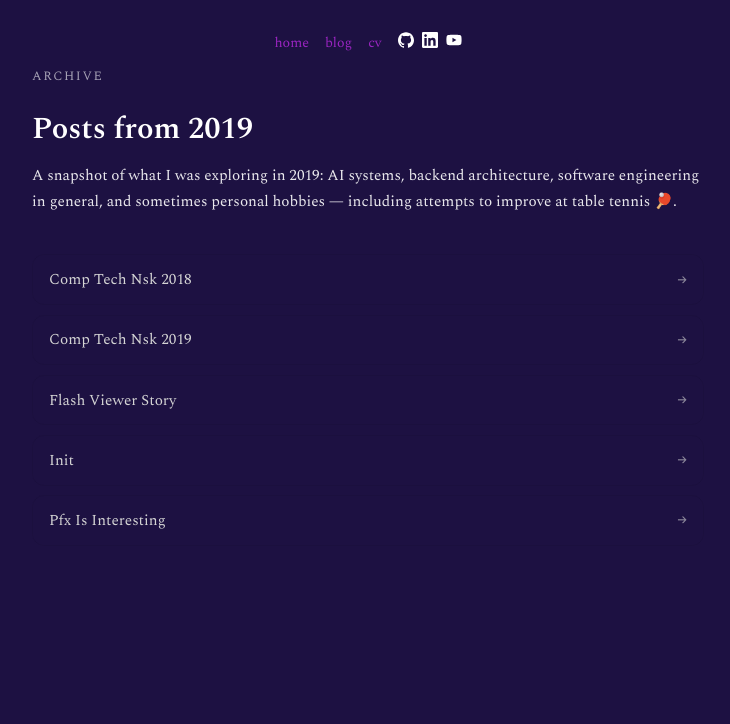
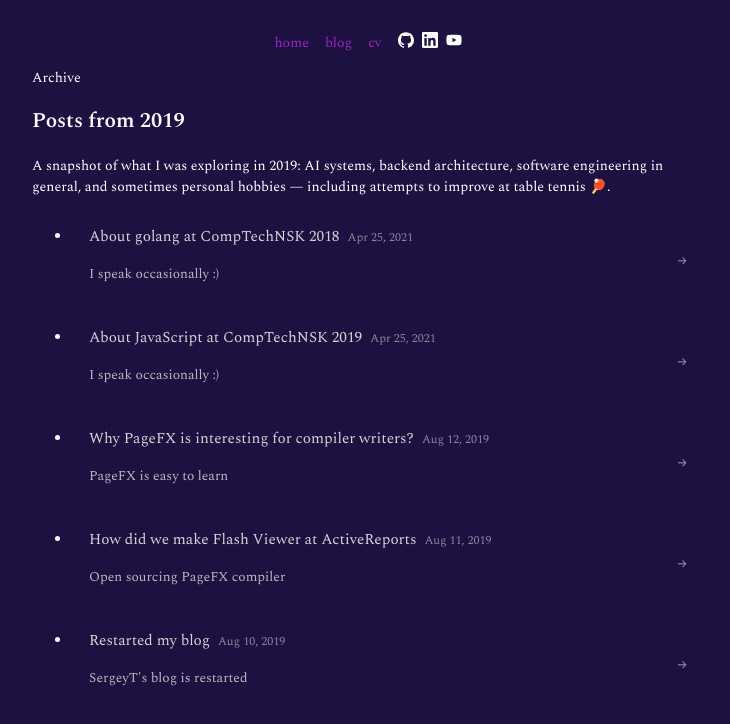
Before and after one commit to sergeyt/sergeyt-dev, a Next.js app: page /blog/2019 in a window 1280 px wide. Shown: the top 724 px of the page, without its empty margins (272-1002 px from the left). Built offline with nearby package versions, Linux system fonts and the light colour scheme.

Commit message:
feat: improve year layout

```diff
--- a/src/components/layout.tsx
+++ b/src/components/layout.tsx
@@ -25,10 +25,10 @@ export default function RootLayout({ title, children }) {
           >
             home
           </Link>
-          <Link href="./blog" target="_blank">
+          <Link href="/blog" target="_blank">
             blog
           </Link>
-          <Link href="./resume" target="_blank">
+          <Link href="/blog/self/resume" target="_blank">
             cv
           </Link>
         </div>
--- a/src/pages/blog/[year]/index.tsx
+++ b/src/pages/blog/[year]/index.tsx
@@ -1,19 +1,27 @@
 import fs from "fs";
 import path from "path";
 import Link from "next/link";
+import matter from "gray-matter";
 import Layout from "@/components/layout";
 import styles from "@/styles/BlogYear.module.css";
 
 export default function YearIndexPage({ year, files }) {
-  const sorted = [...files].sort((a, b) => a.localeCompare(b));
+  // files is now an array of { slug, title, spoiler?, date? }
+  const posts = [...files];
 
-  // Convert slug → readable title for display
-  const pretty = (slug: string) =>
-    slug.replace(/-/g, " ").replace(/\b\w/g, (c) => c.toUpperCase());
+  const formatDate = (date?: string) => {
+    if (!date) return null;
+    const d = new Date(date);
+    if (Number.isNaN(d.getTime())) return date;
+    return d.toLocaleDateString("en-US", {
+      year: "numeric",
+      month: "short",
+      day: "numeric",
+    });
+  };
 
-  // TODO title={`Posts from ${year} – sergeyt.dev`}
   return (
-    <Layout>
+    <Layout title={`Posts from ${year} – sergeyt.dev`}>
       <section className={styles.header}>
         <p className={styles.eyebrow}>Archive</p>
         <h1 className={styles.title}>Posts from {year}</h1>
@@ -26,17 +34,32 @@ export default function YearIndexPage({ year, files }) {
       </section>
 
       <section className={styles.listSection}>
-        {sorted.length === 0 ? (
+        {posts.length === 0 ? (
           <p className={styles.empty}>
             No posts for this year yet. Try another year in the{" "}
             <Link href="/blog">blog index</Link>.
           </p>
         ) : (
           <ul className={styles.list}>
-            {sorted.map((slug) => (
-              <li key={slug} className={styles.item}>
-                <Link href={`/blog/${year}/${slug}`} className={styles.link}>
-                  <span className={styles.postTitle}>{pretty(slug)}</span>
+            {posts.map((post) => (
+              <li key={post.slug} className={styles.item}>
+                <Link
+                  href={`/blog/${year}/${post.slug}`}
+                  className={styles.link}
+                >
+                  <div className={styles.postMain}>
+                    <div className={styles.postHeaderRow}>
+                      <span className={styles.postTitle}>{post.title}</span>
+                      {post.date && (
+                        <span className={styles.postDate}>
+                          {formatDate(post.date)}
+                        </span>
+                      )}
+                    </div>
+                    {post.spoiler && (
+                      <p className={styles.postSpoiler}>{post.spoiler}</p>
+                    )}
+                  </div>
                   <span className={styles.arrow}>→</span>
                 </Link>
               </li>
@@ -51,12 +74,88 @@ export default function YearIndexPage({ year, files }) {
 export async function getStaticProps({ params }) {
   const { year } = params;
   const postDir = path.resolve(process.cwd(), "src/posts", year);
-  const files = await fs.promises.readdir(postDir);
+  const entries = await fs.promises.readdir(postDir);
+
+  const slugs = new Set<string>();
+
+  // Discover slugs for:
+  // - src/posts/<year>/<slug>.md[x]
+  // - src/posts/<year>/<slug>/index.md[x]
+  for (const entry of entries) {
+    const full = path.join(postDir, entry);
+    const stat = await fs.promises.lstat(full);
+
+    if (stat.isFile() && (entry.endsWith(".md") || entry.endsWith(".mdx"))) {
+      slugs.add(entry.replace(/\.mdx?$/, ""));
+    } else if (stat.isDirectory()) {
+      const maybeIndexMd = path.join(full, "index.md");
+      const maybeIndexMdx = path.join(full, "index.mdx");
+      if (fs.existsSync(maybeIndexMd) || fs.existsSync(maybeIndexMdx)) {
+        slugs.add(entry);
+      }
+    }
+  }
+
+  const posts = Array.from(slugs).map((slug) => {
+    const candidates = [
+      `${slug}.md`,
+      `${slug}.mdx`,
+      path.join(slug, "index.md"),
+      path.join(slug, "index.mdx"),
+    ];
+
+    let postPath: string | undefined;
+    for (const rel of candidates) {
+      const abs = path.join(postDir, rel);
+      if (fs.existsSync(abs)) {
+        postPath = abs;
+        break;
+      }
+    }
+
+    if (!postPath) {
+      throw new Error(
+        `No post file found for year="${year}" slug="${slug}". Tried: ${candidates.join(
+          ", ",
+        )}`,
+      );
+    }
+
+    const source = fs.readFileSync(postPath, "utf-8");
+    const { data } = matter(source);
+    const { title, spoiler, date } = data as {
+      title?: string;
+      spoiler?: string;
+      date?: string;
+    };
+
+    // fallback: generate a human title from slug
+    const prettyTitle = slug
+      .replace(/-/g, " ")
+      .replace(/\b\w/g, (c) => c.toUpperCase());
+
+    return {
+      slug,
+      title: title || prettyTitle,
+      spoiler: spoiler || "",
+      date: date || null,
+    };
+  });
+
+  // Sort by date desc if available, else by title
+  posts.sort((a, b) => {
+    if (a.date && b.date) {
+      return new Date(b.date).getTime() - new Date(a.date).getTime();
+    }
+    if (a.date && !b.date) return -1;
+    if (!a.date && b.date) return 1;
+    return a.title.localeCompare(b.title);
+  });
 
   return {
     props: {
       year,
-      files: files.map((f) => f.replace(/\.mdx?$/, "")), // keep "files" array
+      files: posts, // keep prop name "files" for compatibility
     },
   };
 }
--- a/src/styles/BlogYear.module.css
+++ b/src/styles/BlogYear.module.css
@@ -1,49 +1,3 @@
-.header {
-    max-width: 720px;
-    margin-bottom: 2.5rem;
-}
-
-.eyebrow {
-    font-size: 0.8rem;
-    text-transform: uppercase;
-    letter-spacing: 0.12em;
-    opacity: 0.6;
-    margin-bottom: 0.4rem;
-}
-
-.title {
-    font-size: 1.9rem;
-    line-height: 1.2;
-    font-weight: 600;
-    margin-bottom: 0.9rem;
-}
-
-.lead {
-    font-size: 0.95rem;
-    line-height: 1.7;
-    opacity: 0.9;
-}
-
-/* List */
-
-.listSection {
-    margin-top: 1.5rem;
-}
-
-.empty {
-    font-size: 0.9rem;
-    opacity: 0.8;
-}
-
-.list {
-    list-style: none;
-    padding: 0;
-    margin: 0;
-    display: flex;
-    flex-direction: column;
-    gap: 0.6rem;
-}
-
 .item {
     border-radius: 0.75rem;
     border: 1px solid rgba(0, 0, 0, 0.06);
@@ -53,8 +7,9 @@
 
 .link {
     display: flex;
-    align-items: center;
+    align-items: stretch;
     justify-content: space-between;
+    gap: 0.75rem;
     padding: 0.8rem 1rem;
     text-decoration: none;
 }
@@ -65,12 +20,35 @@
     box-shadow: 0 10px 30px rgba(0, 0, 0, 0.04);
 }
 
+.postMain {
+    display: flex;
+    flex-direction: column;
+    gap: 0.2rem;
+}
+
+.postHeaderRow {
+    display: flex;
+    align-items: baseline;
+    gap: 0.5rem;
+}
+
 .postTitle {
     font-size: 0.95rem;
     font-weight: 500;
 }
 
+.postDate {
+    font-size: 0.75rem;
+    opacity: 0.6;
+}
+
+.postSpoiler {
+    font-size: 0.85rem;
+    opacity: 0.85;
+}
+
 .arrow {
     font-size: 0.9rem;
     opacity: 0.6;
+    align-self: center;
 }
```
